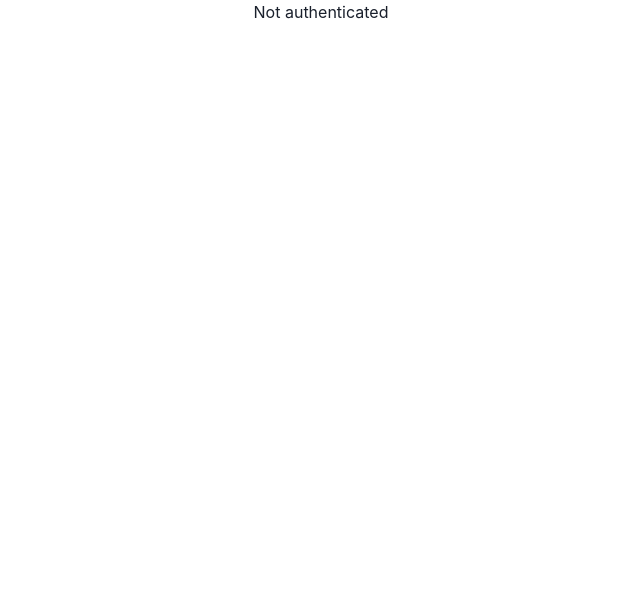
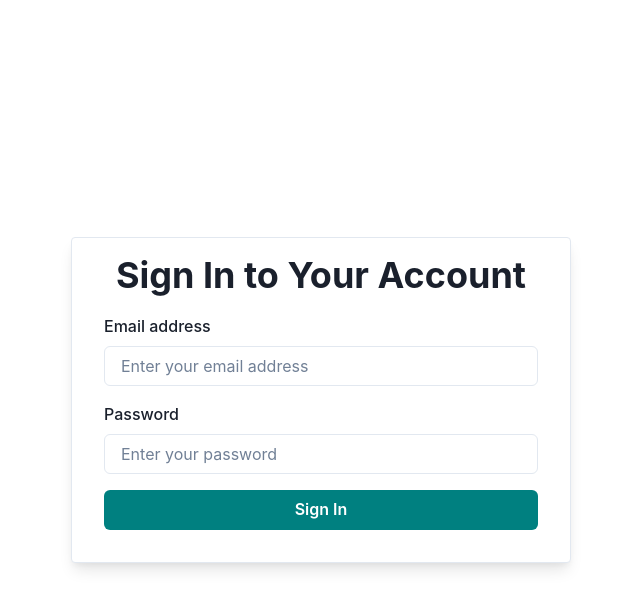
Before and after one commit to tjyaooo/redsquare_frontend, a React (Create React App) app in the folder question2_folder/client/: page / in a window 1280 px wide. Shown: the top 608 px of the page, without its empty margins (319-959 px from the left). Built offline with nearby package versions, Linux system fonts and the light colour scheme.

Commit message:
add login functionality

```diff
--- a/question2_folder/client/src/components/App.js
+++ b/question2_folder/client/src/components/App.js
@@ -1,7 +1,9 @@
-import React,{useEffect, useState } from "react"
+import React,{useState, useEffect } from "react"
 import SideBarPlusContentPage from './SideBarPlusContentPage';
 import ProductPage from './ProductPage';
+import LoginPage from './LoginPage';
 import { createContext } from 'react';
+import { BrowserRouter, Routes, Route, Navigate } from "react-router-dom";
 
 export const ShoppingCartContext = createContext();
 
@@ -13,9 +15,44 @@ function App() {
     totalItems: 0
   });
 
+  const [isLoggedIn , setIsLoggedIn] = useState(true);
+
+  const handleSetisLoggedIn = (bool) =>{
+    setIsLoggedIn(bool)
+  }
+
+  useEffect(() => {
+    if (!localStorage.getItem("userCred")) {
+      setIsLoggedIn(false)
+    } else{
+      setIsLoggedIn(true)
+    }
+  }, []);
+
+
+
   return (
     <ShoppingCartContext.Provider value={{ shoppingCartList, setShoppingCartList }}>
-      <SideBarPlusContentPage component={<ProductPage/>}/>
+      <BrowserRouter>
+        <Routes>
+        {
+          !isLoggedIn &&
+          <Route
+            path='*'
+            element={<LoginPage handler={handleSetisLoggedIn}/>}
+          />
+        }
+
+        {
+          isLoggedIn &&
+          <Route
+            path='*'
+            element={<SideBarPlusContentPage component={<ProductPage/>}/>}
+          />
+        }
+
+        </Routes>
+      </BrowserRouter>
     </ShoppingCartContext.Provider>
   )
 }
--- /dev/null
+++ b/question2_folder/client/src/components/LoginPage.js
@@ -0,0 +1,120 @@
+import React, { useState } from "react"
+import {
+  Box,
+  Flex,
+  Heading,
+  FormControl,
+  FormLabel,
+  Input,
+  Button
+} from '@chakra-ui/react'
+
+
+
+const LoginHeader = () => {
+  return (
+    <Box textAlign='center'>
+      <Heading>Sign In to Your Account</Heading>
+    </Box>
+  )
+}
+
+const LoginForm = ({handler}) => {
+  const [usrname, setUsrname] = useState('');
+  const [pw, setPw] = useState('');
+
+
+  const handleEmailForm = (e) => {
+    setUsrname(e.target.value)
+  }
+
+  const handlePwForm = (e) => {
+    setPw(e.target.value)
+  }
+
+  // username: 'kminchelle',
+  // password: '0lelplR',
+
+  const loginAction = () => {
+    fetch('https://dummyjson.com/auth/login', {
+      method: 'POST',
+      headers: { 'Content-Type': 'application/json' },
+      body: JSON.stringify({
+        username: usrname,
+        password: pw
+      })
+    })
+    .then(res => res.json())
+    .then((ret) => {
+      localStorage.setItem( 'userCred', JSON.stringify(ret));
+      handler(true)
+    });
+  }
+
+
+  return (
+    <Box my={4} textAlign='left'>
+      <form>
+        <FormControl>
+          <FormLabel>Email address</FormLabel>
+          <Input onInput={handleEmailForm} type='email' placeholder='Enter your email address' />
+        </FormControl>
+
+        <FormControl mt={4}>
+          <FormLabel>Password</FormLabel>
+          <Input onInput={handlePwForm} type='password' placeholder='Enter your password' />
+        </FormControl>
+
+        <Button bg='Teal' textColor={'white'} onClick={loginAction} width='full' mt={4}>Sign In</Button>
+      </form>
+    </Box>
+  )
+}
+
+
+const LoginArea = ({h}) => {
+  const bgInner = '#FFFFFF'
+  return (
+
+    <Flex minHeight='100vh' width='full'
+          align='center' justifyContent='center'>
+      <Box
+        borderWidth={1}
+        px={4}
+        width='full'
+        maxWidth='500px'
+        borderRadius={4}
+        textAlign='center'
+        boxShadow='lg'
+        bg={bgInner}
+      >
+
+        <Box p={4}>
+          <LoginHeader />
+          <LoginForm handler={h}/>
+        </Box>
+      </Box>
+
+
+    </Flex>
+
+  )
+}
+
+
+function LoginPage({handler}) {
+  console.log('handler is here');
+  console.log(handler)
+
+  return (
+    <div>
+      {
+        (
+            <LoginArea h={handler}/>
+        )
+      }
+    </div>
+  )
+}
+
+export default LoginPage
```
Also changed, not shown: question2_folder/client/src/components/Sidebar.js (+4 -32 lines).
